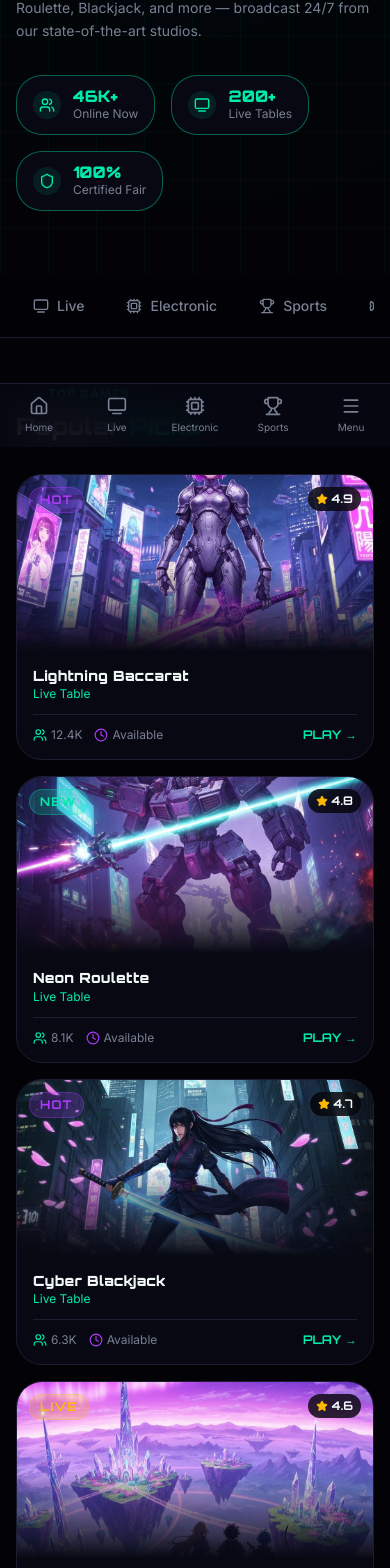
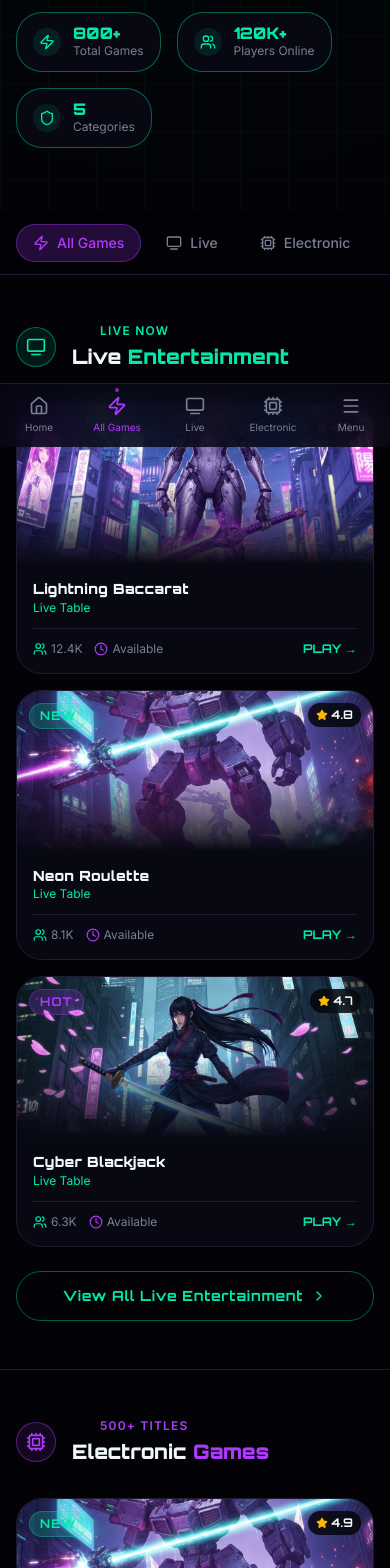
Before and after one commit to shanaerettact/japan-casino, a Vue app: page /category/all in a window 390 px wide. Shown: the part 397-1965 px from the top of the page. Built offline with nearby package versions, Linux system fonts and the light colour scheme.

Commit message:
feat: update NavBar and CategoryPage for 'All Games' category
Add 'All Games' entry and update CategoryPage for aggregated view

```diff
--- a/src/components/NavBar.vue
+++ b/src/components/NavBar.vue
@@ -13,6 +13,7 @@ interface NavLink {
 }
 
 const navLinks: NavLink[] = [
+  { label: 'All Games',   slug: 'all',        to: '/category/all',        icon: Zap },
   { label: 'Live',        slug: 'live',       to: '/category/live',       icon: Tv2 },
   { label: 'Electronic',  slug: 'electronic', to: '/category/electronic', icon: Cpu },
   { label: 'Sports',      slug: 'sports',     to: '/category/sports',     icon: Trophy },
@@ -139,7 +140,7 @@ onUnmounted(() => {
 
         <!-- CTA — desktop only -->
         <RouterLink
-          to="/category/live"
+          to="/category/all"
           :class="cn(
             'hidden sm:flex items-center gap-2 px-5 py-2 rounded-xl font-display font-bold text-sm tracking-wider',
             'bg-neon-purple text-primary-foreground',
@@ -238,7 +239,7 @@ onUnmounted(() => {
         <!-- CTA inside sheet -->
         <div class="px-4 pb-4">
           <RouterLink
-            to="/category/live"
+            to="/category/all"
             :class="cn(
               'flex items-center justify-center gap-2 w-full px-5 py-4 rounded-2xl',
               'font-display font-bold text-base tracking-wider',
--- a/src/pages/CategoryPage.vue
+++ b/src/pages/CategoryPage.vue
@@ -27,6 +27,20 @@ interface CategoryDef {
 }
 
 const categories: CategoryDef[] = [
+  {
+    slug: 'all',
+    label: 'All Games',
+    tagline: 'Every Category. One Place.',
+    icon: Zap,
+    accentClass: 'text-neon-mint',
+    glowClass: 'glow-mint',
+    borderClass: 'border-neon-mint/40',
+    bgClass: 'bg-neon-mint/10',
+    textClass: 'text-neon-mint',
+    description:
+      'Explore the full NekoVerse game library — from live dealer tables and electronic slots to sports betting, fishing arcades, and card tournaments. Find your next favourite in one place.',
+    badge: 'ALL CATEGORIES',
+  },
   {
     slug: 'live',
     label: 'Live Entertainment',
@@ -117,47 +131,55 @@ interface GameItem {
 const gameMap: Record<string, GameItem[]> = {
   live: [
     { id: 1, title: 'Lightning Baccarat', subtitle: 'Live Table', rating: 4.9, players: '12.4K', image: '/images/game-1.jpg', tag: 'HOT' },
-    { id: 2, title: 'Neon Roulette', subtitle: 'Live Table', rating: 4.8, players: '8.1K',  image: '/images/game-2.jpg', tag: 'NEW' },
-    { id: 3, title: 'Cyber Blackjack', subtitle: 'Live Table', rating: 4.7, players: '6.3K',  image: '/images/game-3.jpg', tag: 'HOT' },
-    { id: 4, title: 'Dragon Tiger Live', subtitle: 'Live Table', rating: 4.6, players: '5.7K', image: '/images/game-4.jpg', tag: 'LIVE' },
-    { id: 5, title: 'Sic Bo Infinity', subtitle: 'Live Table', rating: 4.5, players: '4.2K',  image: '/images/game-5.jpg', tag: 'LIVE' },
-    { id: 6, title: 'Mega Wheel', subtitle: 'Game Show',  rating: 4.8, players: '9.9K',  image: '/images/game-1.jpg', tag: 'HOT' },
+    { id: 2, title: 'Neon Roulette',       subtitle: 'Live Table', rating: 4.8, players: '8.1K',  image: '/images/game-2.jpg', tag: 'NEW' },
+    { id: 3, title: 'Cyber Blackjack',     subtitle: 'Live Table', rating: 4.7, players: '6.3K',  image: '/images/game-3.jpg', tag: 'HOT' },
+    { id: 4, title: 'Dragon Tiger Live',   subtitle: 'Live Table', rating: 4.6, players: '5.7K',  image: '/images/game-4.jpg', tag: 'LIVE' },
+    { id: 5, title: 'Sic Bo Infinity',     subtitle: 'Live Table', rating: 4.5, players: '4.2K',  image: '/images/game-5.jpg', tag: 'LIVE' },
+    { id: 6, title: 'Mega Wheel',          subtitle: 'Game Show',  rating: 4.8, players: '9.9K',  image: '/images/game-1.jpg', tag: 'HOT' },
   ],
   electronic: [
-    { id: 1, title: 'Cyber Slots X', subtitle: 'Progressive Jackpot', rating: 4.9, players: '22K',  image: '/images/game-2.jpg', tag: 'NEW' },
-    { id: 2, title: 'Mech Reel 9000', subtitle: '5-Reel Slot',        rating: 4.7, players: '18K',  image: '/images/game-3.jpg', tag: 'HOT' },
-    { id: 3, title: 'Neon Fortune',   subtitle: 'Video Poker',         rating: 4.6, players: '14K',  image: '/images/game-4.jpg', tag: 'HOT' },
-    { id: 4, title: 'Ghost Reels',    subtitle: '3-Reel Classic',      rating: 4.5, players: '11K',  image: '/images/game-5.jpg', tag: 'FREE' },
-    { id: 5, title: 'Quantum Spin',   subtitle: 'Megaways™',           rating: 4.8, players: '19K',  image: '/images/game-1.jpg', tag: 'NEW' },
-    { id: 6, title: 'Digital Derby',  subtitle: 'Skill Machine',       rating: 4.4, players: '7K',   image: '/images/game-2.jpg', tag: 'FREE' },
+    { id: 1, title: 'Cyber Slots X',  subtitle: 'Progressive Jackpot', rating: 4.9, players: '22K',  image: '/images/game-2.jpg', tag: 'NEW' },
+    { id: 2, title: 'Mech Reel 9000', subtitle: '5-Reel Slot',         rating: 4.7, players: '18K',  image: '/images/game-3.jpg', tag: 'HOT' },
+    { id: 3, title: 'Neon Fortune',   subtitle: 'Video Poker',          rating: 4.6, players: '14K',  image: '/images/game-4.jpg', tag: 'HOT' },
+    { id: 4, title: 'Ghost Reels',    subtitle: '3-Reel Classic',       rating: 4.5, players: '11K',  image: '/images/game-5.jpg', tag: 'FREE' },
+    { id: 5, title: 'Quantum Spin',   subtitle: 'Megaways™',            rating: 4.8, players: '19K',  image: '/images/game-1.jpg', tag: 'NEW' },
+    { id: 6, title: 'Digital Derby',  subtitle: 'Skill Machine',        rating: 4.4, players: '7K',   image: '/images/game-2.jpg', tag: 'FREE' },
   ],
   sports: [
-    { id: 1, title: 'World Football',  subtitle: 'Live Betting',   rating: 4.9, players: '45K',  image: '/images/game-3.jpg', tag: 'LIVE' },
-    { id: 2, title: 'NBA Showdown',    subtitle: 'Live Betting',   rating: 4.8, players: '31K',  image: '/images/game-4.jpg', tag: 'HOT' },
-    { id: 3, title: 'Esports Arena',   subtitle: 'Match Betting',  rating: 4.7, players: '28K',  image: '/images/game-5.jpg', tag: 'NEW' },
-    { id: 4, title: 'MMA Cage Odds',   subtitle: 'Fight Betting',  rating: 4.6, players: '16K',  image: '/images/game-1.jpg', tag: 'HOT' },
-    { id: 5, title: 'Baseball Pro',    subtitle: 'Season Betting', rating: 4.5, players: '14K',  image: '/images/game-2.jpg', tag: 'LIVE' },
-    { id: 6, title: 'Virtual Racing',  subtitle: 'Simulation',     rating: 4.4, players: '9K',   image: '/images/game-3.jpg', tag: 'FREE' },
+    { id: 1, title: 'World Football', subtitle: 'Live Betting',   rating: 4.9, players: '45K',  image: '/images/game-3.jpg', tag: 'LIVE' },
+    { id: 2, title: 'NBA Showdown',   subtitle: 'Live Betting',   rating: 4.8, players: '31K',  image: '/images/game-4.jpg', tag: 'HOT' },
+    { id: 3, title: 'Esports Arena',  subtitle: 'Match Betting',  rating: 4.7, players: '28K',  image: '/images/game-5.jpg', tag: 'NEW' },
+    { id: 4, title: 'MMA Cage Odds',  subtitle: 'Fight Betting',  rating: 4.6, players: '16K',  image: '/images/game-1.jpg', tag: 'HOT' },
+    { id: 5, title: 'Baseball Pro',   subtitle: 'Season Betting', rating: 4.5, players: '14K',  image: '/images/game-2.jpg', tag: 'LIVE' },
+    { id: 6, title: 'Virtual Racing', subtitle: 'Simulation',     rating: 4.4, players: '9K',   image: '/images/game-3.jpg', tag: 'FREE' },
   ],
   fishing: [
-    { id: 1, title: 'Deep Sea Hunter',   subtitle: 'Multiplayer',    rating: 4.9, players: '11K',  image: '/images/game-4.jpg', tag: 'HOT' },
-    { id: 2, title: 'Neon Ocean Blast',  subtitle: 'Arcade Shooter', rating: 4.8, players: '9K',   image: '/images/game-5.jpg', tag: 'NEW' },
-    { id: 3, title: 'Dragon Fish King',  subtitle: 'Boss Battle',    rating: 4.7, players: '8K',   image: '/images/game-1.jpg', tag: 'HOT' },
-    { id: 4, title: 'Cyber Aqua Raid',   subtitle: 'Coop Mode',      rating: 4.6, players: '6K',   image: '/images/game-2.jpg', tag: 'LIVE' },
-    { id: 5, title: 'Golden Koi Clash',  subtitle: 'Tournament',     rating: 4.5, players: '5K',   image: '/images/game-3.jpg', tag: 'FREE' },
-    { id: 6, title: 'Space Whale Hunt',  subtitle: 'Special Event',  rating: 4.4, players: '4K',   image: '/images/game-4.jpg', tag: 'NEW' },
+    { id: 1, title: 'Deep Sea Hunter',  subtitle: 'Multiplayer',    rating: 4.9, players: '11K',  image: '/images/game-4.jpg', tag: 'HOT' },
+    { id: 2, title: 'Neon Ocean Blast', subtitle: 'Arcade Shooter', rating: 4.8, players: '9K',   image: '/images/game-5.jpg', tag: 'NEW' },
+    { id: 3, title: 'Dragon Fish King', subtitle: 'Boss Battle',    rating: 4.7, players: '8K',   image: '/images/game-1.jpg', tag: 'HOT' },
+    { id: 4, title: 'Cyber Aqua Raid',  subtitle: 'Coop Mode',      rating: 4.6, players: '6K',   image: '/images/game-2.jpg', tag: 'LIVE' },
+    { id: 5, title: 'Golden Koi Clash', subtitle: 'Tournament',     rating: 4.5, players: '5K',   image: '/images/game-3.jpg', tag: 'FREE' },
+    { id: 6, title: 'Space Whale Hunt', subtitle: 'Special Event',  rating: 4.4, players: '4K',   image: '/images/game-4.jpg', tag: 'NEW' },
   ],
   cards: [
-    { id: 1, title: 'Texas Hold\'em Pro', subtitle: 'Poker Room',    rating: 4.9, players: '33K',  image: '/images/game-5.jpg', tag: 'HOT' },
-    { id: 2, title: 'Speed Baccarat',     subtitle: 'Card Game',     rating: 4.8, players: '27K',  image: '/images/game-1.jpg', tag: 'LIVE' },
-    { id: 3, title: 'Blackjack Elite',    subtitle: 'Strategy Game', rating: 4.7, players: '21K',  image: '/images/game-2.jpg', tag: 'HOT' },
-    { id: 4, title: 'Mahjong Clash',      subtitle: 'Asian Classic', rating: 4.6, players: '18K',  image: '/images/game-3.jpg', tag: 'NEW' },
-    { id: 5, title: 'Poker Royale',       subtitle: 'Tournament',    rating: 4.5, players: '14K',  image: '/images/game-4.jpg', tag: 'HOT' },
-    { id: 6, title: 'War Card Showdown',  subtitle: 'Quick Game',    rating: 4.3, players: '8K',   image: '/images/game-5.jpg', tag: 'FREE' },
+    { id: 1, title: "Texas Hold'em Pro", subtitle: 'Poker Room',    rating: 4.9, players: '33K',  image: '/images/game-5.jpg', tag: 'HOT' },
+    { id: 2, title: 'Speed Baccarat',    subtitle: 'Card Game',     rating: 4.8, players: '27K',  image: '/images/game-1.jpg', tag: 'LIVE' },
+    { id: 3, title: 'Blackjack Elite',   subtitle: 'Strategy Game', rating: 4.7, players: '21K',  image: '/images/game-2.jpg', tag: 'HOT' },
+    { id: 4, title: 'Mahjong Clash',     subtitle: 'Asian Classic', rating: 4.6, players: '18K',  image: '/images/game-3.jpg', tag: 'NEW' },
+    { id: 5, title: 'Poker Royale',      subtitle: 'Tournament',    rating: 4.5, players: '14K',  image: '/images/game-4.jpg', tag: 'HOT' },
+    { id: 6, title: 'War Card Showdown', subtitle: 'Quick Game',    rating: 4.3, players: '8K',   image: '/images/game-5.jpg', tag: 'FREE' },
   ],
 }
 
+// ── "All Games" aggregated sections ───────────────────────────────────────
+const allSections = computed(() =>
+  categories
+    .filter((c) => c.slug !== 'all')
+    .map((c) => ({ cat: c, games: gameMap[c.slug] ?? [] })),
+)
+
 const games = computed(() => gameMap[props.slug] ?? gameMap['live'])
+const isAll = computed(() => props.slug === 'all')
 
 // ── Highlights / stat cards ────────────────────────────────────────────────
 interface Highlight {
@@ -167,14 +189,15 @@ interface Highlight {
 }
 
 const highlightMap: Record<string, Highlight[]> = {
-  live:       [{ icon: Users, label: 'Online Now', value: '46K+' }, { icon: Tv2, label: 'Live Tables', value: '200+' },   { icon: Shield, label: 'Certified Fair', value: '100%' }],
-  electronic: [{ icon: Cpu,   label: 'Game Titles', value: '500+' }, { icon: Star, label: 'Jackpots',   value: '32 Active' },{ icon: Trophy, label: 'Top Payout',  value: '98.7%' }],
-  sports:     [{ icon: Trophy, label: 'Sport Types', value: '40+' }, { icon: Zap, label: 'Live Events', value: '1,200+' }, { icon: Shield, label: 'Instant Payout', value: '24/7' }],
-  fishing:    [{ icon: Fish,  label: 'Game Rooms', value: '80+' },  { icon: Users, label: 'Players',   value: '50K+' },   { icon: Star, label: 'Max Multiplier', value: '×999' }],
-  cards:      [{ icon: Layers, label: 'Card Games', value: '30+' }, { icon: Trophy, label: 'Tournaments', value: 'Daily' }, { icon: Users, label: 'Active Tables', value: '3,500+' }],
+  all:        [{ icon: Zap, label: 'Total Games', value: '800+' }, { icon: Users, label: 'Players Online', value: '120K+' }, { icon: Shield, label: 'Categories', value: '5' }],
+  live:       [{ icon: Users, label: 'Online Now', value: '46K+' }, { icon: Tv2, label: 'Live Tables', value: '200+' },    { icon: Shield, label: 'Certified Fair', value: '100%' }],
+  electronic: [{ icon: Cpu,   label: 'Game Titles', value: '500+' }, { icon: Star, label: 'Jackpots',    value: '32 Active' }, { icon: Trophy, label: 'Top Payout', value: '98.7%' }],
+  sports:     [{ icon: Trophy, label: 'Sport Types', value: '40+' }, { icon: Zap, label: 'Live Events',  value: '1,200+' },  { icon: Shield, label: 'Instant Payout', value: '24/7' }],
+  fishing:    [{ icon: Fish,  label: 'Game Rooms', value: '80+' },   { icon: Users, label: 'Players',    value: '50K+' },    { icon: Star, label: 'Max Multiplier', value: '×999' }],
+  cards:      [{ icon: Layers, label: 'Card Games', value: '30+' },  { icon: Trophy, label: 'Tournaments', value: 'Daily' }, { icon: Users, label: 'Active Tables', value: '3,500+' }],
 }
 
-const highlights = computed(() => highlightMap[props.slug] ?? highlightMap['live'])
+const highlights = computed(() => highlightMap[props.slug] ?? highlightMap['all'])
 
 // ── Tag color map ──────────────────────────────────────────────────────────
 const tagColors: Record<string, string> = {
@@ -186,18 +209,23 @@ const tagColors: Record<string, string> = {
 
 // ── Category nav pills ─────────────────────────────────────────────────────
 const navCategories = [
-  { slug: 'live',       label: 'Live', icon: Tv2 },
-  { slug: 'electronic', label: 'Electronic', icon: Cpu },
-  { slug: 'sports',     label: 'Sports', icon: Trophy },
-  { slug: 'fishing',    label: 'Fishing', icon: Fish },
-  { slug: 'cards',      label: 'Cards', icon: Layers },
+  { slug: 'all',       label: 'All Games',  icon: Zap },
+  { slug: 'live',      label: 'Live',       icon: Tv2 },
+  { slug: 'electronic',label: 'Electronic', icon: Cpu },
+  { slug: 'sports',    label: 'Sports',     icon: Trophy },
+  { slug: 'fishing',   label: 'Fishing',    icon: Fish },
+  { slug: 'cards',     label: 'Cards',      icon: Layers },
 ]
 
-// ── Hover state ───────────────────────────────────────────────────────────
-const hoveredGame = ref<number | null>(null)
+// ── Hover state ────────────────────────────────────────────────────────────
+const hoveredGame = ref<string | null>(null)
 
 function goBack() {
   router.push('/')
+}
+
+function gameKey(sectionSlug: string, id: number) {
+  return `${sectionSlug}-${id}`
 }
 </script>
 
@@ -207,7 +235,7 @@ function goBack() {
     <!-- Hero Banner -->
     <section
       class="relative overflow-hidden pt-24 pb-16 sm:pt-28 sm:pb-20"
-      :aria-label="`${cat.label} category hero`"
+      :aria-label="`${cat.label} hero`"
     >
       <!-- Background grid -->
       <div
@@ -239,8 +267,8 @@ function goBack() {
             'text-muted-foreground border border-border bg-surface-1',
             'hover:text-foreground hover:border-border/80 transition-all duration-200 touch-press',
           )"
+          aria-label="Back to home"
           @click="goBack"
-          aria-label="Back to home"
         >
           <ArrowLeft class="w-4 h-4" aria-hidden="true" />
           Back to Home
@@ -277,7 +305,7 @@ function goBack() {
           )"
         >
           {{ cat.label.split(' ')[0] }}
-          <span :class="cn(cat.accentClass)">
+          <span :class="cat.accentClass">
             {{ cat.label.split(' ').slice(1).join(' ') || 'Games' }}
           </span>
         </h1>
@@ -339,7 +367,180 @@ function goBack() {
       </div>
     </nav>
 
-    <!-- Games Grid -->
+    <!-- ── ALL GAMES view: one section per sub-category ──────────────────── -->
+    <template v-if="isAll">
+      <section
+        v-for="section in allSections"
+        :key="section.cat.slug"
+        class="py-12 sm:py-14 border-b border-border last:border-b-0"
+        :aria-labelledby="`all-${section.cat.slug}-heading`"
+      >
+        <div class="max-w-7xl mx-auto px-4 sm:px-6">
+
+          <!-- Section header -->
+          <div class="flex items-center justify-between mb-8">
+            <div class="flex items-center gap-4">
+              <!-- Icon badge -->
+              <div
+                :class="cn(
+                  'w-10 h-10 rounded-xl flex items-center justify-center border shrink-0',
+                  section.cat.bgClass, section.cat.borderClass,
+                )"
+              >
+                <component :is="section.cat.icon" :class="cn('w-5 h-5', section.cat.accentClass)" aria-hidden="true" />
+              </div>
+              <div>
+                <div class="flex items-center gap-2 mb-1">
+                  <div :class="cn('h-[2px] w-5 rounded-full', section.cat.textClass)" aria-hidden="true" />
+                  <span :class="cn('text-xs font-body font-semibold tracking-widest uppercase', section.cat.textClass)">
+                    {{ section.cat.badge }}
+                  </span>
+                </div>
+                <h2
+                  :id="`all-${section.cat.slug}-heading`"
+                  class="font-display font-black text-xl sm:text-2xl text-foreground"
+                >
+                  {{ section.cat.label.split(' ')[0] }}
+                  <span :class="section.cat.accentClass">
+                    {{ section.cat.label.split(' ').slice(1).join(' ') || 'Games' }}
+                  </span>
+                </h2>
+              </div>
+            </div>
+
+            <RouterLink
+              :to="`/category/${section.cat.slug}`"
+              :class="cn(
+                'hidden sm:flex items-center gap-1.5 px-4 py-2 rounded-xl text-sm font-body font-medium',
+                'border transition-all duration-200 touch-press',
+                section.cat.borderClass, section.cat.textClass,
+                'hover:opacity-80',
+              )"
+            >
+              View All
+              <ChevronRight class="w-4 h-4" aria-hidden="true" />
+            </RouterLink>
+          </div>
+
+          <!-- Games grid (3 cols, showing first 3 on mobile via CSS) -->
+          <div
+            class="grid grid-cols-1 sm:grid-cols-2 lg:grid-cols-3 gap-4 sm:gap-5"
+            role="list"
+          >
+            <article
+              v-for="(game, i) in section.games.slice(0, 3)"
+              :key="game.id"
+              role="listitem"
+              :class="cn(
+                'group relative rounded-2xl overflow-hidden cursor-pointer',
+                'bg-surface-1 border transition-all duration-300',
+                hoveredGame === gameKey(section.cat.slug, game.id)
+                  ? `border-opacity-60 -translate-y-1 ${section.cat.glowClass}`
+                  : 'border-border',
+              )"
+              :style="{ animationDelay: `${i * 0.06}s` }"
+              :aria-label="`${game.title} — ${game.subtitle}`"
+              @mouseenter="hoveredGame = gameKey(section.cat.slug, game.id)"
+              @mouseleave="hoveredGame = null"
+            >
+              <!-- Thumbnail -->
+              <div class="relative h-40 overflow-hidden">
+                <img
+                  :src="game.image"
+                  :alt="`${game.title} thumbnail`"
+                  class="w-full h-full object-cover transition-transform duration-500 group-hover:scale-110"
+                />
+                <div class="absolute inset-0 bg-linear-to-t from-surface-1 via-transparent to-transparent" />
+                <!-- Tag -->
+                <span
+                  :class="cn(
+                    'absolute top-3 left-3 px-2.5 py-1 rounded-lg text-xs font-display font-bold tracking-widest border',
+                    tagColors[game.tag] ?? 'bg-surface-2 text-foreground border-border',
+                  )"
+                >
+                  {{ game.tag }}
+                </span>
+                <!-- Rating -->
+                <div class="absolute top-3 right-3 flex items-center gap-1 bg-background/80 backdrop-blur-sm px-2 py-1 rounded-lg">
+                  <Star class="w-3 h-3 text-amber-400 fill-amber-400" aria-hidden="true" />
+                  <span class="text-xs font-display font-bold text-foreground">{{ game.rating }}</span>
+                </div>
+                <!-- Play overlay -->
+                <div
+                  :class="cn(
+                    'absolute inset-0 flex items-center justify-center transition-opacity duration-300',
+                    hoveredGame === gameKey(section.cat.slug, game.id) ? 'opacity-100' : 'opacity-0',
+                  )"
+                  aria-hidden="true"
+                >
+                  <div class="w-12 h-12 rounded-full bg-neon-purple/80 border-2 border-neon-purple flex items-center justify-center glow-purple">
+                    <Play class="w-5 h-5 text-primary-foreground fill-primary-foreground ml-0.5" />
+                  </div>
+                </div>
+              </div>
+
+              <!-- Card body -->
+              <div class="p-4">
+                <h3 class="font-display font-black text-sm text-foreground leading-tight tracking-wide truncate">
+                  {{ game.title }}
+                </h3>
+                <p :class="cn('text-xs font-body mt-0.5', section.cat.accentClass)">{{ game.subtitle }}</p>
+
+                <div class="flex items-center gap-3 mt-3 pt-3 border-t border-border">
+                  <div class="flex items-center gap-1 text-xs font-body text-muted-foreground">
+                    <Users class="w-3.5 h-3.5 text-neon-mint" aria-hidden="true" />
+                    <span>{{ game.players }}</span>
+                  </div>
+                  <div class="flex items-center gap-1 text-xs font-body text-muted-foreground">
+                    <Clock class="w-3.5 h-3.5 text-neon-purple" aria-hidden="true" />
+                    <span>Available</span>
+                  </div>
+                  <button
+                    type="button"
+                    :class="cn(
+                      'ml-auto text-xs font-display font-bold touch-press transition-colors duration-200',
+                      section.cat.accentClass,
+                    )"
+                    :aria-label="`Play ${game.title}`"
+                  >
+                    PLAY →
+                  </button>
+                </div>
+              </div>
+
+              <!-- Bottom accent bar -->
+              <div
+                :class="cn(
+                  'absolute bottom-0 left-0 right-0 h-[2px] transition-opacity duration-300',
+                  'bg-linear-to-r from-neon-purple via-neon-mint to-neon-purple',
+                  hoveredGame === gameKey(section.cat.slug, game.id) ? 'opacity-100' : 'opacity-0',
+                )"
+                aria-hidden="true"
+              />
+            </article>
+          </div>
+
+          <!-- Mobile view all link -->
+          <div class="mt-6 sm:hidden">
+            <RouterLink
+              :to="`/category/${section.cat.slug}`"
+              :class="cn(
+                'flex items-center justify-center gap-2 w-full px-5 py-3.5 rounded-2xl',
+                'font-display font-bold text-sm tracking-wider border touch-press',
+                section.cat.borderClass, section.cat.textClass,
+                'hover:opacity-80 transition-opacity duration-200',
+              )"
+            >
+              View All {{ section.cat.label }}
+              <ChevronRight class="w-4 h-4" aria-hidden="true" />
+            </RouterLink>
+          </div>
+        </div>
+      </section>
+    </template>
+
+    <!-- ── SINGLE CATEGORY view ───────────────────────────────────────────── -->
+    <template v-else>
       <section
         class="py-12 sm:py-16"
         :aria-labelledby="`${cat.slug}-games-heading`"
@@ -388,13 +589,13 @@ function goBack() {
               :class="cn(
                 'group relative rounded-2xl overflow-hidden cursor-pointer',
                 'bg-surface-1 border transition-all duration-300',
-              hoveredGame === game.id
+                hoveredGame === gameKey(cat.slug, game.id)
                   ? `border-opacity-60 -translate-y-1 ${cat.glowClass}`
                   : 'border-border',
               )"
               :style="{ animationDelay: `${i * 0.06}s` }"
               :aria-label="`${game.title} — ${game.subtitle}`"
-            @mouseenter="hoveredGame = game.id"
+              @mouseenter="hoveredGame = gameKey(cat.slug, game.id)"
               @mouseleave="hoveredGame = null"
             >
               <!-- Thumbnail -->
@@ -426,7 +627,7 @@ function goBack() {
                 <div
                   :class="cn(
                     'absolute inset-0 flex items-center justify-center transition-opacity duration-300',
-                  hoveredGame === game.id ? 'opacity-100' : 'opacity-0',
+                    hoveredGame === gameKey(cat.slug, game.id) ? 'opacity-100' : 'opacity-0',
                   )"
                   aria-hidden="true"
                 >
@@ -475,7 +676,7 @@ function goBack() {
                 :class="cn(
                   'absolute bottom-0 left-0 right-0 h-[2px] transition-opacity duration-300',
                   'bg-linear-to-r from-neon-purple via-neon-mint to-neon-purple',
-                hoveredGame === game.id ? 'opacity-100' : 'opacity-0',
+                  hoveredGame === gameKey(cat.slug, game.id) ? 'opacity-100' : 'opacity-0',
                 )"
                 aria-hidden="true"
               />
@@ -499,6 +700,7 @@ function goBack() {
           </div>
         </div>
       </section>
+    </template>
 
     <!-- CTA Banner -->
     <section
```
Lines whose indentation alone changed are shown as unchanged.
